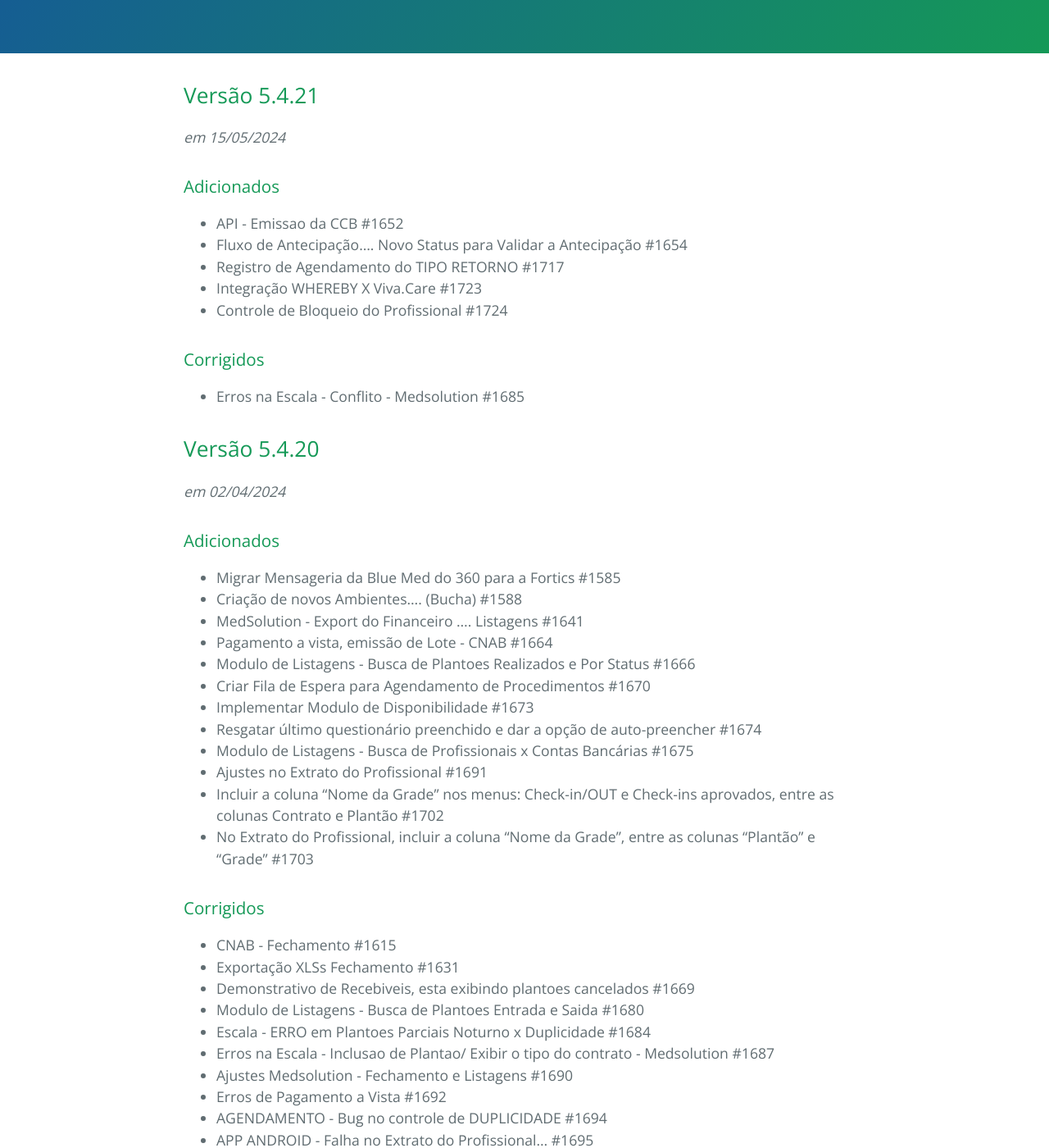
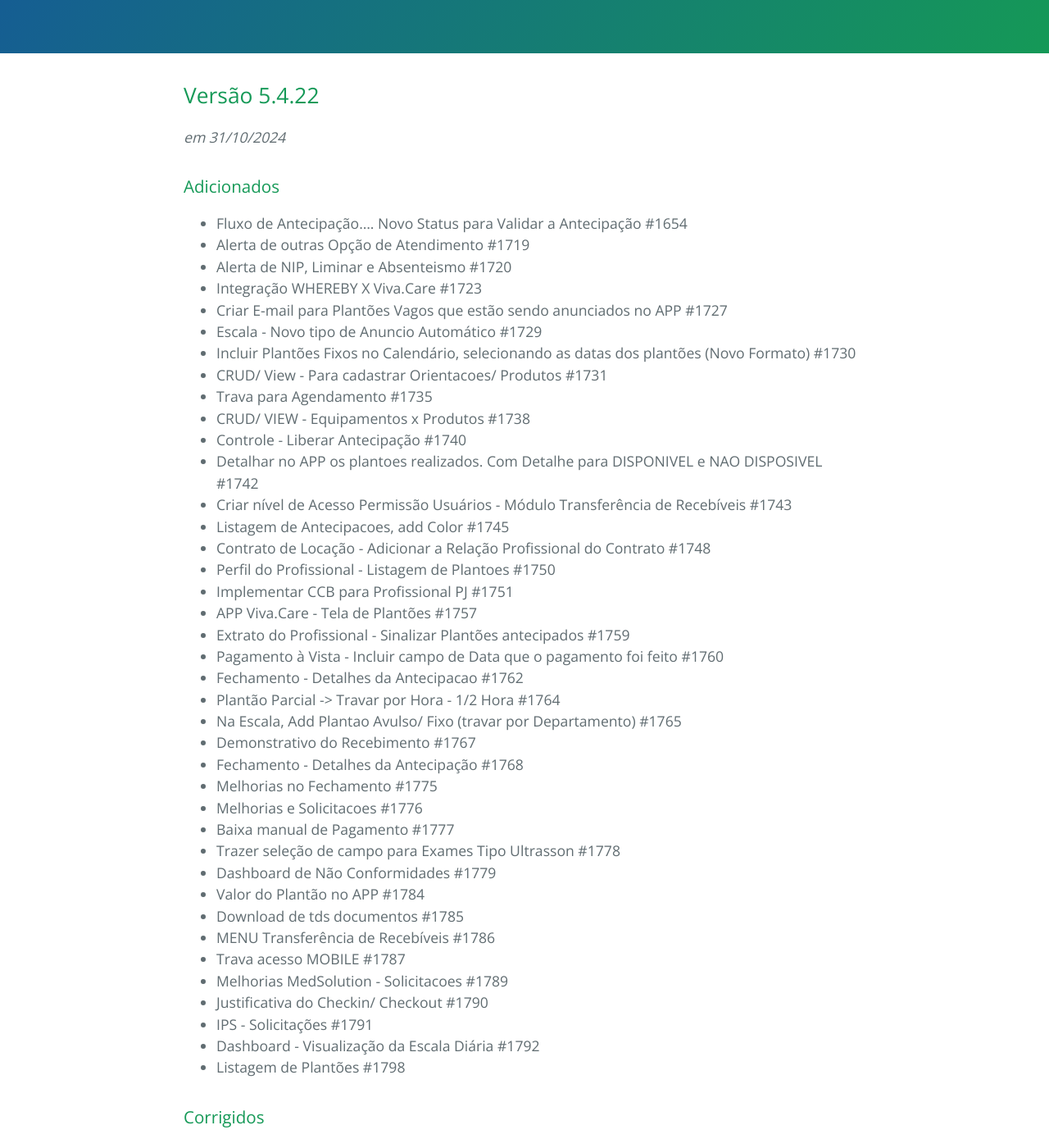
Before and after one commit to viva-care/viva-care.github.io, a Jekyll site: the page built from index.md, in a window 1280 px wide and 1400 px high, scrolled down 252 px. Shown: the whole window at 82% size. Built offline with Jekyll 4.4.1, drawn with Linux system fonts in a browser that asks for light colours; our own code applies the rules of GitHub Pages for plain Markdown files; some of the changed text lies outside the part shown.

```diff
--- a/index.md
+++ b/index.md
@@ -1,6 +1,74 @@
 ---
 layout: default
 ---
+
+## Versão 5.4.22
+_em 31/10/2024_
+
+### Adicionados
+* Fluxo de Antecipação.... Novo Status para Validar a Antecipação #1654
+* Alerta de outras Opção de Atendimento #1719
+* Alerta de NIP, Liminar e Absenteismo #1720
+* Integração WHEREBY X Viva.Care #1723
+* Criar E-mail para Plantões Vagos que estão sendo anunciados no APP #1727
+* Escala - Novo tipo de Anuncio Automático #1729
+* Incluir Plantões Fixos no Calendário, selecionando as datas dos plantões (Novo Formato) #1730
+* CRUD/ View - Para cadastrar Orientacoes/ Produtos #1731
+* Trava para Agendamento #1735
+* CRUD/ VIEW - Equipamentos x Produtos #1738
+* Controle - Liberar Antecipação #1740
+* Detalhar no APP os plantoes realizados. Com Detalhe para DISPONIVEL e NAO DISPOSIVEL #1742
+* Criar nível de Acesso Permissão Usuários - Módulo Transferência de Recebíveis #1743
+* Listagem de Antecipacoes, add Color #1745
+* Contrato de Locação - Adicionar a Relação Profissional do Contrato #1748
+* Perfil do Profissional - Listagem de Plantoes #1750
+* Implementar CCB para Profissional PJ #1751
+* APP Viva.Care - Tela de Plantões #1757
+* Extrato do Profissional - Sinalizar Plantões antecipados #1759
+* Pagamento à Vista - Incluir campo de Data que o pagamento foi feito #1760
+* Fechamento - Detalhes da Antecipacao #1762
+* Plantão Parcial -> Travar por Hora - 1/2 Hora #1764
+* Na Escala, Add Plantao Avulso/ Fixo (travar por Departamento) #1765
+* Demonstrativo do Recebimento #1767
+* Fechamento - Detalhes da Antecipação #1768
+* Melhorias no Fechamento #1775
+* Melhorias e Solicitacoes #1776
+* Baixa manual de Pagamento #1777
+* Trazer seleção de campo para Exames Tipo Ultrasson #1778
+* Dashboard de Não Conformidades #1779
+* Valor do Plantão no APP #1784
+* Download de tds documentos #1785
+* MENU Transferência de Recebíveis #1786
+* Trava acesso MOBILE #1787
+* Melhorias MedSolution - Solicitacoes #1789
+* Justificativa do Checkin/ Checkout #1790
+* IPS - Solicitações #1791
+* Dashboard - Visualização da Escala Diária #1792
+* Listagem de Plantões #1798
+
+### Corrigidos
+* Gestão de Conflitos na escala #1725
+* Lentidão ao Acessar as Escalas #1726
+* Erro Retorno TXT - Baixa de Pagamento PIX #1728
+* Mostrar o Questionario de Checklits em Exames que estão com Status Cancelado #1732
+* Excluir grade de Horários/ Disponibilidade (Procedimentos) #1733
+* Mudanças no envio das Mensagens do Agendamento #1734
+* Plantões divulgados no APP indevidamente. Nos dias citados, tem plantões parciais publicados. #1736
+* Reativar botão de Editar no Perfil da Escala #1737
+* Erro - Listagem de Plantões #1744
+* Cadastro de Profissionais -> Remover a Mascara do campo RG #1746
+* Profissional CLT x Contrato PJ ou Associado #1749
+* Horário Parcial do Plantão #1754
+* Extrato Profissional - Incluir Acréscimo na coluna de Descontos #1755
+* Erros - Casa de Saúde #1769
+* ERRO de Duplicidade de Agendamento para Terapias.... (semanal) #1771
+* Pagamento a Vista #1770
+* Divergência entre os plantões do Fechamento e Relatório Entrada e Saída #1773
+* Perfil do Profissional/ Telefones #1774
+* Ficha do Pagamento à Vista - Resumo da Solicitação e Plantão #1780
+* MENU Transferência de Recebíveis #1786
+* L&T - Fechamento - Itens para correção #1788
+* IPS - Solicitações #1791
 
 ## Versão 5.4.21
 _em 15/05/2024_
```
